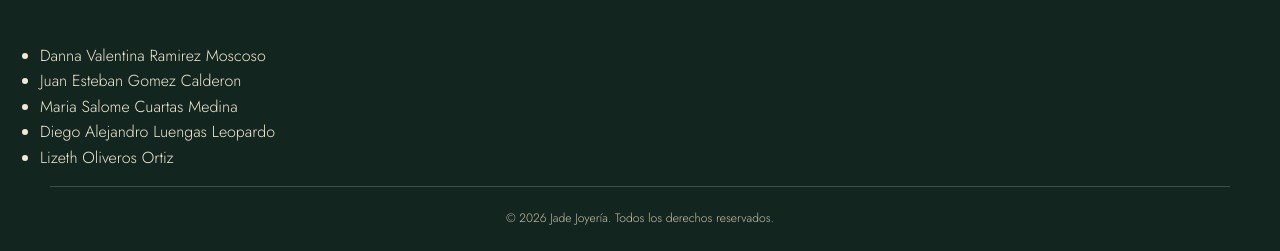
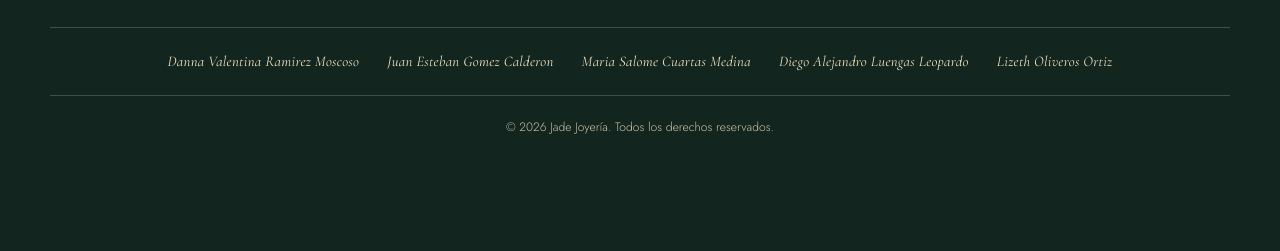
Before and after one commit to estudiantegimfa/Jade, a plain HTML site: page index.html in a window 1280 px wide. Shown: the part 4867-5118 px from the top of the page. After the commit the page ends 5027 px from the top, so only its background shows below. Drawn offline with nearby package versions, Linux system fonts and the light colour scheme.

Commit message:
Update styles.css

```diff
--- a/css/styles.css
+++ b/css/styles.css
@@ -560,6 +560,26 @@ section{ position: relative; }
 .footer-nav{ display: flex; flex-wrap: wrap; gap: 26px; align-self: center; }
 .footer-nav a{ font-size: 0.84rem; color: var(--c-text-dim); transition: color .25s var(--ease); }
 .footer-nav a:hover{ color: var(--c-gold-lt); }
+.footer-credits{
+  list-style: none;
+  margin: 0;
+  padding: 22px 0;
+  border-top: 1px solid var(--c-line);
+  max-width: var(--max-w);
+  margin-left: auto; margin-right: auto;
+  padding-left: 32px; padding-right: 32px;
+  display: flex;
+  flex-wrap: wrap;
+  justify-content: center;
+  gap: 10px 28px;
+}
+.footer-credits li{
+  font-family: var(--font-display);
+  font-style: italic;
+  font-size: 0.92rem;
+  letter-spacing: 0.02em;
+  color: var(--c-gold-lt);
+}
 .footer-copy{
   text-align: center;
   margin: 0;
```
